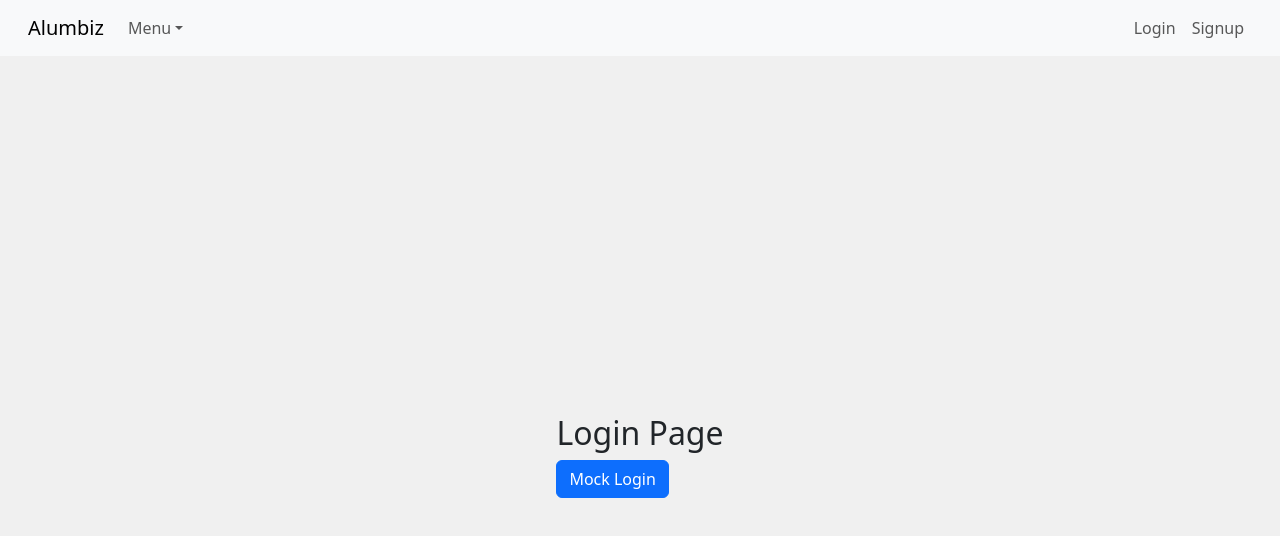
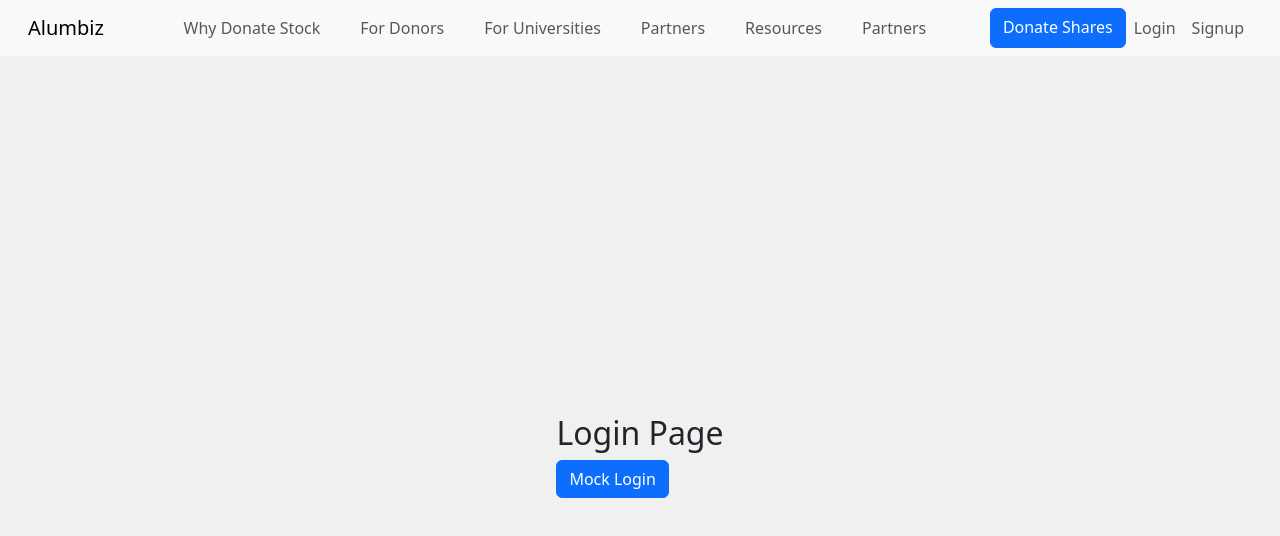
Before and after one commit to PPS-Fredkamm/grantchester_initial_startup, a React (Vite) app: page /login in a window 1280 px wide. Shown: the top 536 px of the page. Built offline with nearby package versions, Linux system fonts and the light colour scheme.

Commit message:
updating navbar style. giving the error page a basic update

```diff
--- a/src/components/ErrorPage.jsx
+++ b/src/components/ErrorPage.jsx
@@ -1,9 +1,16 @@
-import React from 'react'
+import { Button, Container } from 'react-bootstrap';
+import { useNavigate } from 'react-router-dom';
 
 function ErrorPage() {
+  const navigate = useNavigate();
+
   return (
-    <div>ErrorPage</div>
-  )
+    <Container className="error-page text-center d-flex flex-column justify-content-center align-items-center">
+      <h1 className="display-4">Oops!</h1>
+      <p className="lead">The page you're looking for doesn't exist.</p>
+      <Button variant="primary" onClick={() => navigate('/')}>Return to Home</Button>
+    </Container>
+  );
 }
 
-export default ErrorPage
+export default ErrorPage;
--- a/src/components/Navbar/Navbar.css
+++ b/src/components/Navbar/Navbar.css
@@ -1,3 +1,12 @@
+.nav-center .nav-link {
+  margin: 0 0.75rem;
+}
+
+.donate-button {
+  font-weight: 600;
+  padding: 0.5rem 1rem;
+}
+
 /* Dropdown menu style */
 .profile-dropdown .dropdown-menu {
   width: 280px;
--- a/src/components/Navbar/Navbar.jsx
+++ b/src/components/Navbar/Navbar.jsx
@@ -3,6 +3,7 @@ import Nav from 'react-bootstrap/Nav';
 import Navbar from 'react-bootstrap/Navbar';
 import NavDropdown from 'react-bootstrap/NavDropdown';
 import Image from 'react-bootstrap/Image';
+import Button from 'react-bootstrap/Button';
 
 import ProfilePlaceholder from '../../assets/Images/profilePlaceholder.jpg';
 
@@ -22,18 +23,37 @@ function CustomNavbar() {
   return (
     <Navbar expand="lg" className="bg-body-tertiary px-3">
       <Container fluid>
+        <div className="d-flex w-100 justify-content-between align-items-center">
+          {/* Left-aligned brand */}
           <Navbar.Brand href="/">Alumbiz</Navbar.Brand>
-        <Nav className="me-auto">
-          <NavDropdown title="Menu" id="basic-nav-dropdown">
+
+          {/* Center-aligned menu */}
+          <Nav className="nav-center">
+            <Nav.Link href="/link">Why Donate Stock</Nav.Link>
+            <Nav.Link href="/link">For Donors</Nav.Link>
+            <Nav.Link href="/link">For Universities</Nav.Link>
+            <Nav.Link href="/link">Partners</Nav.Link>
+            <Nav.Link href="/link">Resources</Nav.Link>
+            <Nav.Link href="/link">Partners</Nav.Link>
+            {/* <NavDropdown title="Menu" id="basic-nav-dropdown">
               <NavDropdown.Item href="#">Action</NavDropdown.Item>
-          </NavDropdown>
+            </NavDropdown> */}
           </Nav>
 
+          {/* Right-aligned user profile */}
+          <div>
             <Navbar.Toggle aria-controls="basic-navbar-nav" />
-        <Navbar.Collapse id="basic-navbar-nav" className="justify-content-end">
+            <Navbar.Collapse id="basic-navbar-nav">
               <Nav>
                 {!isAuthenticated ? (
                   <>
+                    <Button
+                      href="/donate"
+                      variant="primary"
+                      className="donate-button"
+                    >
+                      Donate Shares
+                    </Button>
                     <Nav.Link href="/login">Login</Nav.Link>
                     <Nav.Link href="/signup">Signup</Nav.Link>
                   </>
@@ -64,12 +84,18 @@ function CustomNavbar() {
                         <div className="text-muted">{user.email}</div>
                       </div>
                     </div>
-                <NavDropdown.Item href="/profile">My Profile</NavDropdown.Item>
-                <NavDropdown.Item onClick={logout}>Sign Out</NavDropdown.Item>
+                    <NavDropdown.Item href="/profile">
+                      My Profile
+                    </NavDropdown.Item>
+                    <NavDropdown.Item onClick={logout}>
+                      Sign Out
+                    </NavDropdown.Item>
                   </NavDropdown>
                 )}
               </Nav>
             </Navbar.Collapse>
+          </div>
+        </div>
       </Container>
     </Navbar>
   );
```
Lines whose indentation alone changed are shown as unchanged.
